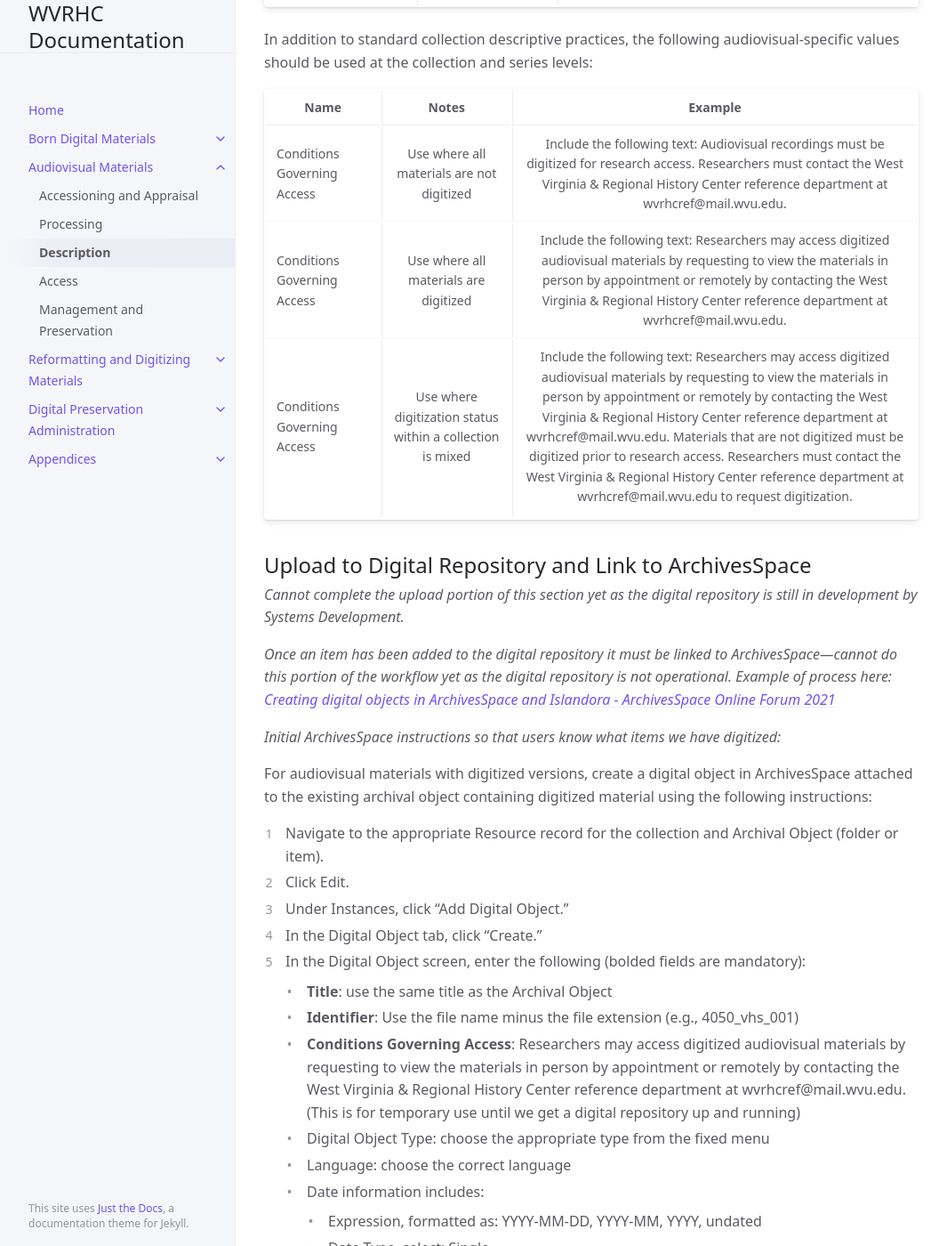
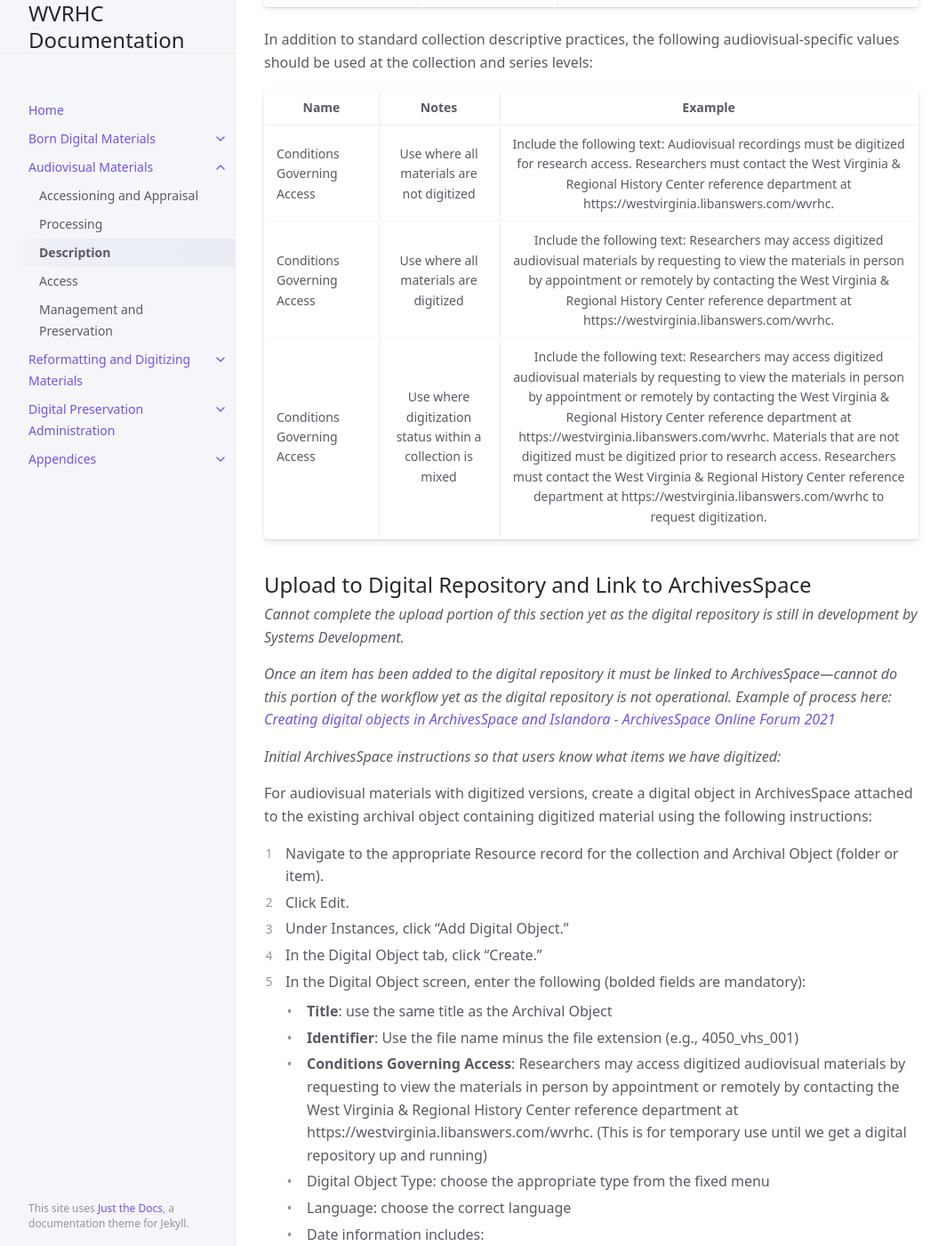
Before and after one commit to elizajames/digital-preservation-documentation, a Jekyll site: the page built from docs/Audiovisual-Materials/description.md, in a window 1280 px wide and 1400 px high, scrolled down 1319 px. Shown: the whole window at 89% size, without its empty margins (107-1172 px from the left). Built offline with Jekyll 4.4.1, drawn with Linux system fonts in a browser that asks for light colours.

Commit message:
update to incorporate libanswers URL for reference

```diff
--- a/docs/Audiovisual-Materials/description.md
+++ b/docs/Audiovisual-Materials/description.md
@@ -40,9 +40,9 @@ In addition to standard collection descriptive practices, the following audiovis
 
 |       __Name__                         |                               __Notes__                           |                                                                                                                                                                                                                                                __Example__                                                                                                                                                                                                                                             |
 |------------------------------------|:-------------------------------------------------------------:|:--------------------------------------------------------------------------------------------------------------------------------------------------------------------------------------------------------------------------------------------------------------------------------------------------------------------------------------------------------------------------------------------------------------------------------------------------------------------------------------------------:|
-|     Conditions Governing Access    |   Use where all materials are not digitized                   |   Include the following text: Audiovisual recordings must be digitized for research access. Researchers must contact the West Virginia & Regional History Center reference department at wvrhcref@mail.wvu.edu.                                                                                                                                                                                                                                                                                    |
-|     Conditions Governing Access    |   Use where all materials are digitized                       |   Include the following text: Researchers may access digitized audiovisual materials by requesting to view the materials in person by appointment or remotely by contacting the West Virginia & Regional History Center reference department at wvrhcref@mail.wvu.edu.                                                                                                                                                                                                                             |
-|     Conditions Governing Access    |   Use where digitization status within a collection is mixed  |   Include the following text: Researchers may access digitized audiovisual materials by requesting to view the materials in person by appointment or remotely by contacting the West Virginia & Regional History Center reference department at wvrhcref@mail.wvu.edu. Materials that are not digitized must be digitized prior to research access. Researchers must contact the West Virginia & Regional History Center reference department at wvrhcref@mail.wvu.edu to request digitization.    |
+|     Conditions Governing Access    |   Use where all materials are not digitized                   |   Include the following text: Audiovisual recordings must be digitized for research access. Researchers must contact the West Virginia & Regional History Center reference department at https://westvirginia.libanswers.com/wvrhc.                                                                                                                                                                                                                                                                                    |
+|     Conditions Governing Access    |   Use where all materials are digitized                       |   Include the following text: Researchers may access digitized audiovisual materials by requesting to view the materials in person by appointment or remotely by contacting the West Virginia & Regional History Center reference department at https://westvirginia.libanswers.com/wvrhc.                                                                                                                                                                                                                             |
+|     Conditions Governing Access    |   Use where digitization status within a collection is mixed  |   Include the following text: Researchers may access digitized audiovisual materials by requesting to view the materials in person by appointment or remotely by contacting the West Virginia & Regional History Center reference department at https://westvirginia.libanswers.com/wvrhc. Materials that are not digitized must be digitized prior to research access. Researchers must contact the West Virginia & Regional History Center reference department at https://westvirginia.libanswers.com/wvrhc to request digitization.    |
 
 ## Upload to Digital Repository and Link to ArchivesSpace
 
@@ -61,7 +61,7 @@ For audiovisual materials with digitized versions, create a digital object in Ar
 5. In the Digital Object screen, enter the following (bolded fields are mandatory):
     * __Title__: use the same title as the Archival Object
     * __Identifier__: Use the file name minus the file extension (e.g., 4050_vhs_001)
-    * __Conditions Governing Access__: Researchers may access digitized audiovisual materials by requesting to view the materials in person by appointment or remotely by contacting the West Virginia & Regional History Center reference department at wvrhcref@mail.wvu.edu. (This is for temporary use until we get a digital repository up and running)
+    * __Conditions Governing Access__: Researchers may access digitized audiovisual materials by requesting to view the materials in person by appointment or remotely by contacting the West Virginia & Regional History Center reference department at https://westvirginia.libanswers.com/wvrhc. (This is for temporary use until we get a digital repository up and running)
     * Digital Object Type: choose the appropriate type from the fixed menu
     * Language: choose the correct language
     * Date information includes:
```
Also changed, not shown: docs/Born-Digital-Materials/description.md (+2 -2 lines), docs/Reformatting-And-Digitizing-Materials/description.md (+1 -1 lines).
